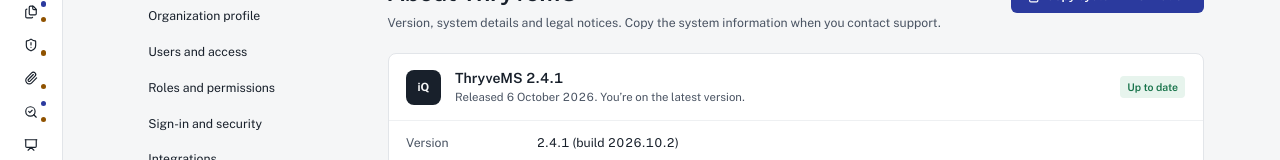
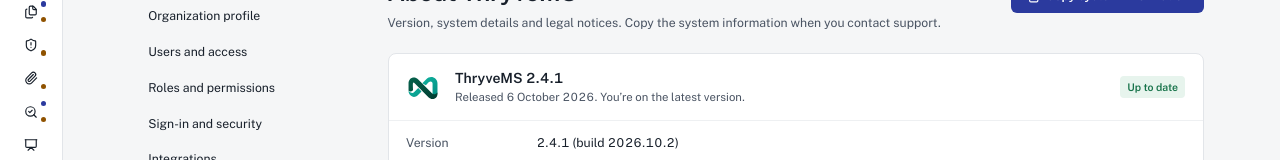
Before and after one commit to dbauto/afdhlskdfs-iqms-preview, a React (Vite) app in the folder app/: page /settings/about in a window 1280 px wide. Shown: the part 137-297 px from the top of the page. Built offline with nearby package versions, Linux system fonts and the light colour scheme.

Commit message:
Render inline ThryveMS mark on product screens

```diff
--- a/app/src/pages/settings/about.tsx
+++ b/app/src/pages/settings/about.tsx
@@ -11,6 +11,7 @@
 import { Card, CardContent, CardHeader, CardTitle } from "@/components/ui/card"
 import { KeyFacts } from "@/components/app/page"
 import { SettingsHeader } from "./layout"
+import { ProductMark } from "@/components/app/product-mark"
 
 const VERSION = "2.4.1"
 const BUILD = "2026.10.2"
@@ -63,7 +64,7 @@
       />
       <Card>
         <div className="flex items-center gap-4 border-b border-rule-soft px-5 py-4">
-          <span className="flex size-10 items-center justify-center rounded-md bg-foreground text-[0.8125rem] font-bold text-background">iQ</span>
+          <ProductMark showName={false} className="[&>svg]:size-10" />
           <span className="flex flex-col">
             <span className="text-base font-semibold">ThryveMS {VERSION}</span>
             <span className="text-[0.8125rem] text-muted-foreground">Released 6 October 2026. You’re on the latest version.</span>
```
